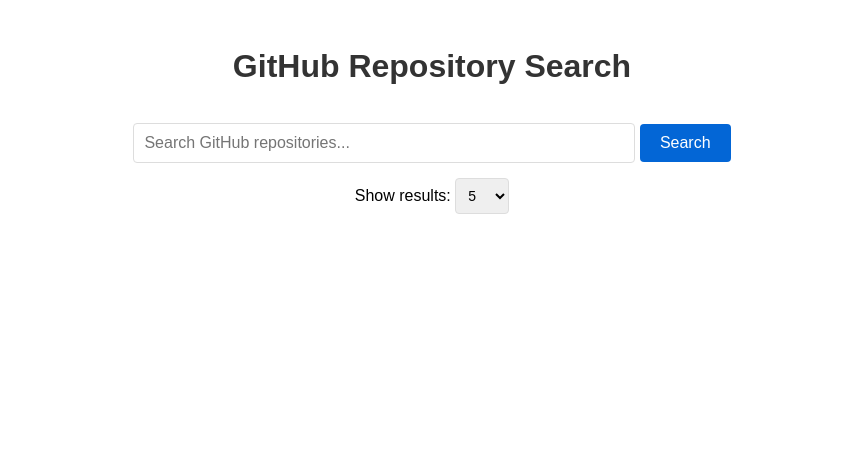
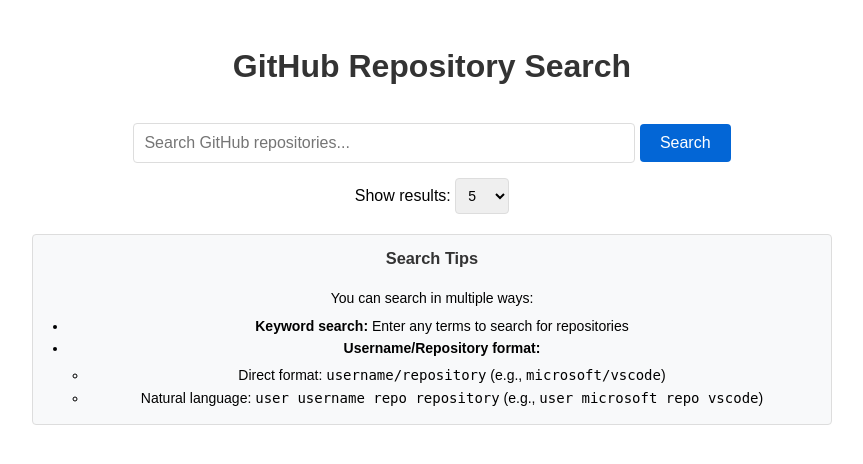
Before and after one commit to Mingz6/GitHubBot, a Flask app: page / in a window 1280 px wide. Shown: the top 464 px of the page, without its empty margins (208-1071 px from the left). Run offline with Flask 3, Linux system fonts and the light colour scheme.

Commit message:
Done tips

```diff
--- a/app.py
+++ b/app.py
@@ -11,15 +11,104 @@
     results = []
     query = ""
     result_count = 5  # Default value
+    search_type = "keyword"  # Default search type
 
     if request.method == 'POST':
         query = request.form.get('query', '').strip()
         # Get the user-selected result count
         result_count = int(request.form.get('result_count', 5))
+
         if query:
-            results = search_github_repos(query, result_count)
+            # Check if query might contain username/repo format
+            username_repo = extract_username_repo(query)
+            if username_repo:
+                search_type = "username_repo"
+                results = search_github_specific_repo(username_repo, result_count)
+            else:
+                search_type = "keyword"
+                results = search_github_repos(query, result_count)
 
-    return render_template('index.html', results=results, query=query, result_count=result_count)
+    return render_template('index.html',
+                           results=results,
+                           query=query,
+                           result_count=result_count,
+                           search_type=search_type)
+
+def extract_username_repo(query):
+    """
+    Extract potential username/repo patterns from the query string
+    Patterns like:
+    - "UserName Ming Repo GitHub" -> "Ming/GitHub"
+    - "user Ming repo GitHub" -> "Ming/GitHub"
+    - "Ming/GitHub" (already formatted)
+    """
+    # Pattern 1: Already in correct format (username/repo)
+    if '/' in query and len(query.split('/')) == 2:
+        parts = query.split('/')
+        if len(parts[0].strip()) > 0 and len(parts[1].strip()) > 0:
+            return query.strip()
+
+    # Pattern 2: Words indicating username/repo relationship
+    username_indicators = ['username', 'user', 'owner', 'developer', 'by']
+    repo_indicators = ['repo', 'repository', 'project']
+
+    words = query.lower().split()
+    username = None
+    repo = None
+
+    # Look for patterns like "user Ming repo GitHub"
+    for i, word in enumerate(words):
+        if word in username_indicators and i+1 < len(words):
+            username = words[i+1]
+        elif word in repo_indicators and i+1 < len(words):
+            repo = words[i+1]
+
+    if username and repo:
+        return f"{username}/{repo}"
+
+    return None
+
+def search_github_specific_repo(username_repo, result_count=5):
+    """Search for a specific GitHub repository by username/repo pattern"""
+    try:
+        # Format for API search
+        formatted_query = f"repo:{username_repo}"
+        url = f"https://api.github.com/search/repositories?q={formatted_query}&per_page={result_count}"
+
+        headers = {
+            "Accept": "application/vnd.github.v3+json",
+            "User-Agent": "GitHub-Repository-Finder"
+        }
+
+        response = requests.get(url, headers=headers)
+
+        if response.status_code == 200:
+            data = response.json()
+            results = []
+
+            # If no exact match found, try a broader search with the parts
+            if len(data.get('items', [])) == 0:
+                parts = username_repo.split('/')
+                if len(parts) == 2:
+                    username, repo = parts
+                    # Search by username and repository name separately
+                    return search_github_repos(f"user:{username} {repo}", result_count)
+
+            for repo in data.get('items', []):
+                results.append({
+                    'title': repo.get('full_name', ''),
+                    'url': repo.get('html_url', ''),
+                    'description': repo.get('description', 'No description available')
+                })
+
+            return results
+        else:
+            print(f"Error with GitHub API: {response.status_code}")
+            return []
+
+    except Exception as e:
+        print(f"Error searching specific repository: {e}")
+        return []
 
 def search_github_repos(query, result_count=5):
     """Search for GitHub repositories using GitHub API"""
--- a/templates/index.html
+++ b/templates/index.html
@@ -80,6 +80,31 @@
             font-size: 14px;
             color: #555;
         }
+        .search-info {
+            margin: 10px 0;
+            font-size: 14px;
+            color: #555;
+            font-style: italic;
+        }
+        .search-tips {
+            background-color: #f8f9fa;
+            border: 1px solid #ddd;
+            border-radius: 4px;
+            padding: 10px 15px;
+            margin: 20px 0;
+            font-size: 14px;
+        }
+        .search-tips h3 {
+            margin-top: 0;
+            color: #333;
+        }
+        .search-tips p {
+            margin: 5px 0;
+        }
+        .search-tips ul {
+            margin: 5px 0;
+            padding-left: 20px;
+        }
     </style>
 </head>
 <body>
@@ -101,12 +126,29 @@
                 </select>
             </div>
         </form>
+
+        <div class="search-tips">
+            <h3>Search Tips</h3>
+            <p>You can search in multiple ways:</p>
+            <ul>
+                <li><strong>Keyword search:</strong> Enter any terms to search for repositories</li>
+                <li><strong>Username/Repository format:</strong>
+                    <ul>
+                        <li>Direct format: <code>username/repository</code> (e.g., <code>microsoft/vscode</code>)</li>
+                        <li>Natural language: <code>user username repo repository</code> (e.g., <code>user microsoft repo vscode</code>)</li>
+                    </ul>
+                </li>
+            </ul>
+        </div>
     </div>
 
     <div class="results">
         {% if results %}
             <h2>Search Results</h2>
             <div class="result-count">Showing {{ results|length }} repositories</div>
+            {% if search_type == "username_repo" %}
+                <div class="search-info">Searched for specific username/repository pattern</div>
+            {% endif %}
             {% for result in results %}
                 <div class="result-item">
                     <a href="{{ result.url }}" class="result-title" target="_blank">{{ result.title }}</a>
```
